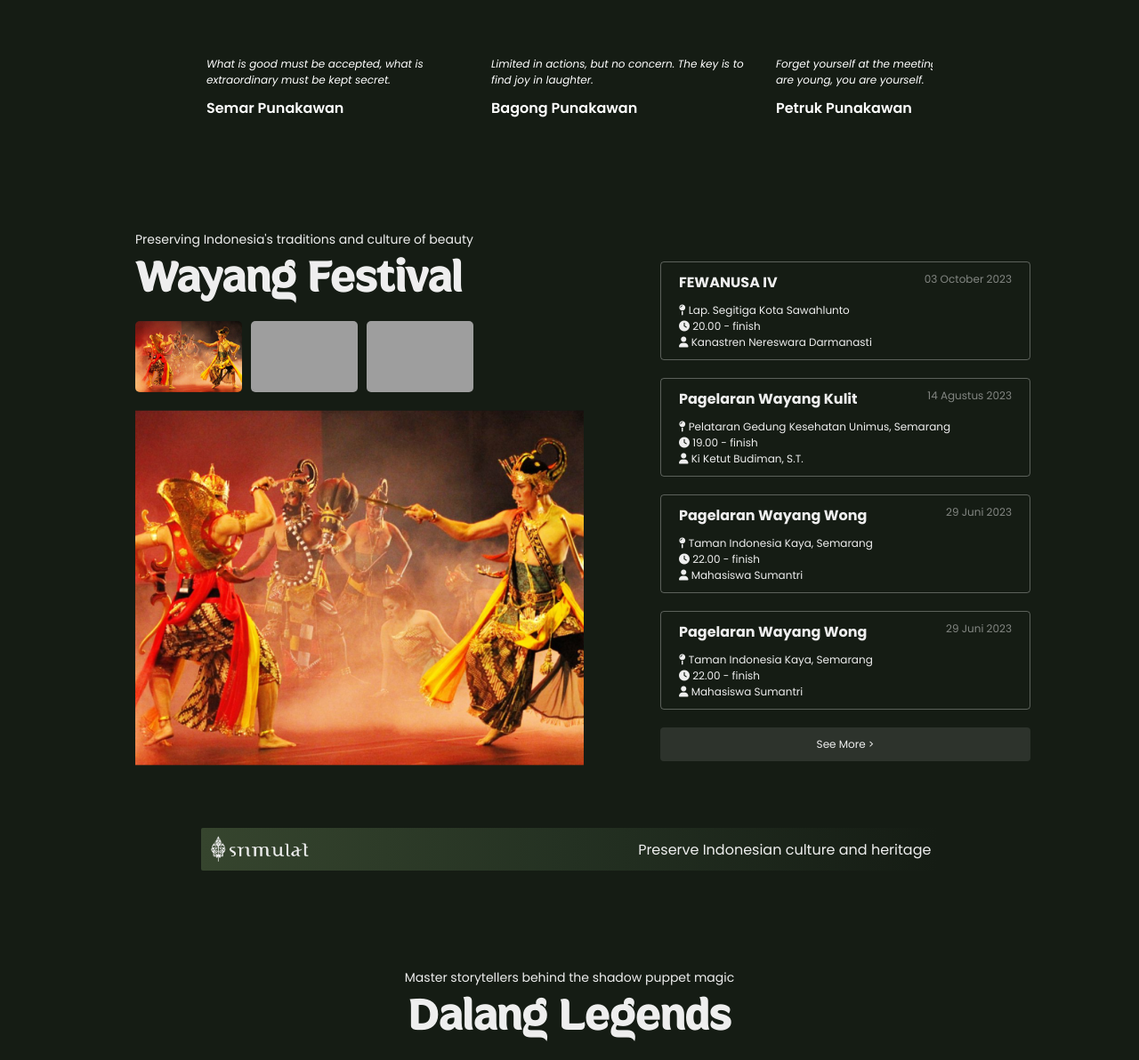
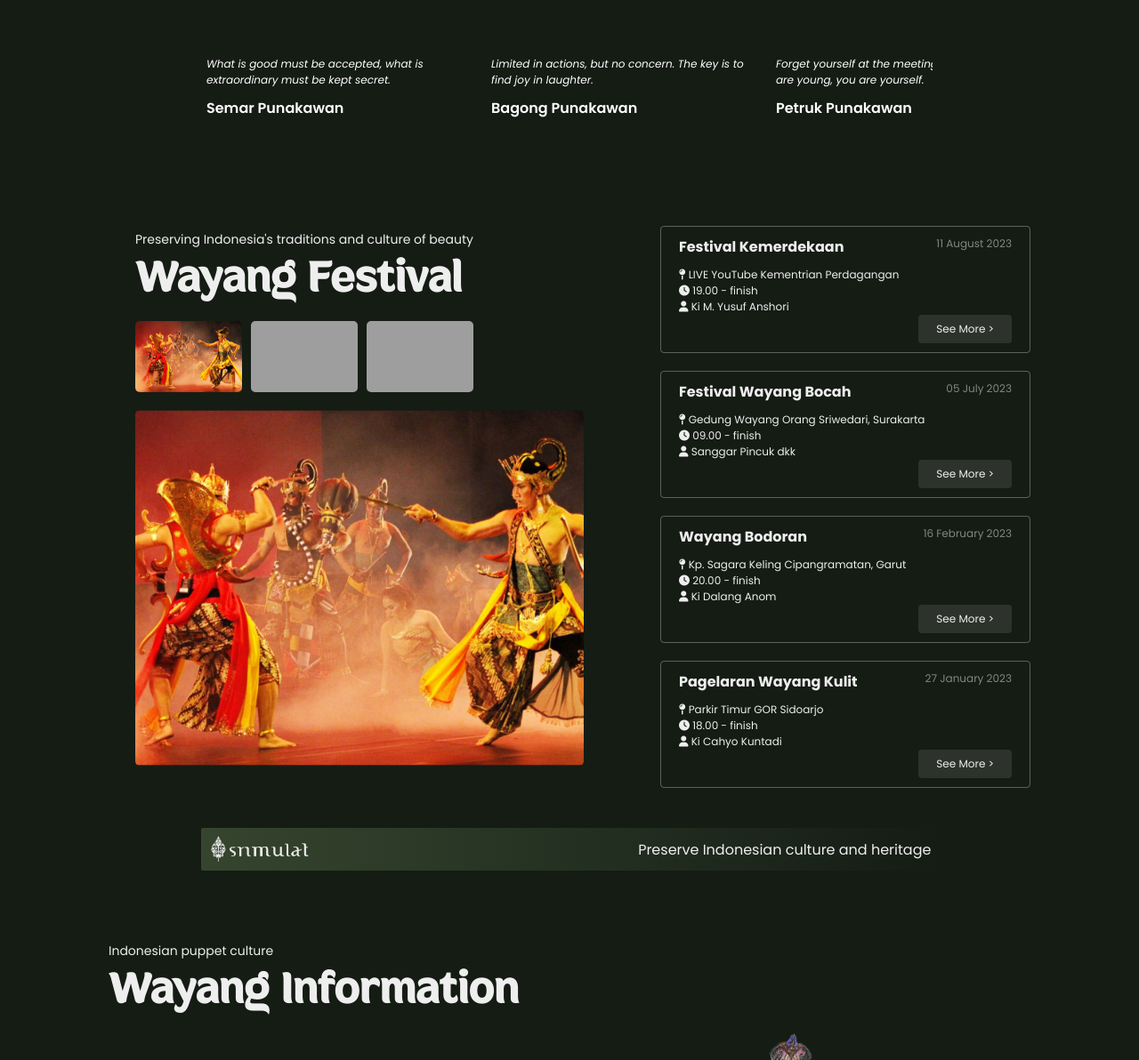
Before and after one commit to msultanalhakim/Srimulat, a PHP site: page / in a window 1280 px wide. Shown: the part 801-1993 px from the top of the page at 89% size. Run offline with PHP 8.4, Linux system fonts and the light colour scheme; some libraries are stand-ins or nearby versions; grey boxes are pictures that could not be loaded.

Commit message:
add wayang section, change festival

```diff
--- a/css/coba.css
+++ b/css/coba.css
@@ -495,6 +495,7 @@ input:checked + .slider:before {
 }
 
 .festival-content .festival-title h3,
+.wayang-content .wayang-title h3,
 .tokoh-content .tokoh-title h3,
 .map-content .map-title h3 {
   color: #eeeeee;
@@ -503,6 +504,7 @@ input:checked + .slider:before {
 }
 
 .festival-content .festival-title p,
+.wayang-content .wayang-title p,
 .tokoh-content .tokoh-title p,
 .map-content .map-title p {
   color: #eeeeee;
@@ -528,6 +537,7 @@ input:checked + .slider:before {
   background:url('../images/wayang-wong.png') no-repeat;
   background-size: cover;
   background-position: center;
+  border-radius: 5px;
 }
 
 .festival-content .festival-list {
@@ -550,9 +560,39 @@ input:checked + .slider:before {
   padding: 10px 20px;
 }
 
-.festival-list .festival-event a {
+.festival-event .festival-event-foot {
+  display: flex;
+  justify-content: end;
+}
+
+.festival-event .festival-event-foot .event-detail {
   text-decoration: none;
   color: #eeeeee;
+  background-color: rgba(255, 255, 255, 0.1);
+  padding: 7px 20px;
+  border-radius: 4px;
+  cursor: pointer;
+}
+
+.festival-event .festival-event-foot .event-detail:hover {
+  background-color: rgba(255, 255, 255, 0.2);
+}
+
+.popup-event {
+  display: none;
+  position: fixed;
+  z-index: 1;
+  width: 100vw;
+  height: 100vh;
+  justify-content: center;
+  align-items: center;
+  background-color: rgba(0, 0, 0, 0.5);
+}
+
+.popup-event img {
+  width: fit-content;
+  height: 80vh;
+  object-fit: cover;
 }
 
 .festival-list .festival-event:hover {
@@ -571,18 +611,6 @@ input:checked + .slider:before {
 
 .festival-list .festival-event .festival-event-head p {
   opacity: 0.5;
-}
-
-.festival-list a.festival-event-foot {
-  display: flex;
-  justify-content: center;
-  width: 100%;
-  background-color: rgba(255, 255, 255, 0.1);
-  padding: 10px 20px;
-  margin-top: 10px;
-  border-radius: 4px;
-  text-decoration: none;
-  color: #eeeeee;
 }
 
 .festival-event .image-title {
--- a/index.html
+++ b/index.html
@@ -43,6 +43,18 @@
     </style>
   </head>
   <body>
+    <div id="popup1" class="popup-event">
+      <img src="images/festival/1.png">
+    </div>
+    <div id="popup2" class="popup-event">
+      <img src="images/festival/2.png">
+    </div>
+    <div id="popup3" class="popup-event">
+      <img src="images/festival/3.png">
+    </div>
+    <div id="popup4" class="popup-event">
+      <img src="images/festival/4.png">
+    </div>
     <nav id="navigation-bar">
       <button id="nav-toggle" class="nav-toggle" style="display: none;">
         <i class="fa-solid fa-list"></i>
@@ -206,82 +218,104 @@
           <p>Preserving Indonesia's traditions and culture of beauty</p>
           <h3 id="festival-title">Wayang Festival</h3>
           <div class="festival-title-image">
-            <img src="images/wayang-wong.png" />
-            <img
-              src="https://asset-2.tstatic.net/jogja/foto/bank/images/sleman-city-hall-gelar-budaya-pagelaran-wayang-kulit.jpg"
-            />
-            <img
-              src="https://pariwisata-arsip.bantulkab.go.id/filestorage/berita/2016/05/tn610/tn610_IMG_9140.JPG"
-            />
+            <img src="images/wayang-wong.png" onclick="changeBackground('images/wayang-wong.png')" />
+            <img src="https://asset-2.tstatic.net/jogja/foto/bank/images/sleman-city-hall-gelar-budaya-pagelaran-wayang-kulit.jpg" onclick="changeBackground('https://asset-2.tstatic.net/jogja/foto/bank/images/sleman-city-hall-gelar-budaya-pagelaran-wayang-kulit.jpg')" />
+            <img src="https://pariwisata-arsip.bantulkab.go.id/filestorage/berita/2016/05/tn610/tn610_IMG_9140.JPG" onclick="changeBackground('https://pariwisata-arsip.bantulkab.go.id/filestorage/berita/2016/05/tn610/tn610_IMG_9140.JPG')" />
           </div>
-          <div class="festival-image-display">
-          </div>
+          <div class="festival-image-display"></div>
         </div>
         <div class="festival-list">
           <div class="festival-event">
-            <a href="">
               <div class="festival-event-head">
-                <b>FEWANUSA IV</b>
-                <p>03 October 2023</p>
+                <b>Festival Kemerdekaan</b>
+                <p>11 August 2023</p>
               </div>
               <p>
-                <i class="fa-solid fa-map-pin"></i> Lap. Segitiga Kota
-                Sawahlunto<br />
-                <i class="fa-solid fa-clock"></i> 20.00 - finish<br />
-                <i class="fa-solid fa-user"></i> Kanastren Nereswara
-                Darmanasti<br />
+                <i class="fa-solid fa-map-pin"></i> LIVE YouTube Kementrian Perdagangan<br />
+                <i class="fa-solid fa-clock"></i> 19.00 - finish<br />
+                <i class="fa-solid fa-user"></i> Ki M. Yusuf Anshori<br />
               </p>
-            </a>
+              <div class="festival-event-foot">
+                <div id="event1" class="event-detail">See More ></div>
+              </div>
           </div>
           <div class="festival-event">
-            <a href="">
-              <div class="festival-event-head">
-                <b>Pagelaran Wayang Kulit</b>
-                <p>14 Agustus 2023</p>
-              </div>
-              <p>
-                <i class="fa-solid fa-map-pin"></i> Pelataran Gedung Kesehatan
-                Unimus, Semarang<br />
-                <i class="fa-solid fa-clock"></i> 19.00 - finish<br />
-                <i class="fa-solid fa-user"></i> Ki Ketut Budiman, S.T.<br />
-              </p>
-            </a>
+            <div class="festival-event-head">
+              <b>Festival Wayang Bocah</b>
+              <p>05 July 2023</p>
+            </div>
+            <p>
+              <i class="fa-solid fa-map-pin"></i> Gedung Wayang Orang Sriwedari, Surakarta<br />
+              <i class="fa-solid fa-clock"></i> 09.00 - finish<br />
+              <i class="fa-solid fa-user"></i> Sanggar Pincuk dkk<br />
+            </p>
+            <div class="festival-event-foot">
+              <div id="event2" class="event-detail">See More ></div>
+            </div>
           </div>
           <div class="festival-event">
-            <a href="">
-              <div class="festival-event-head">
-                <b>Pagelaran Wayang Wong</b>
-                <p>29 Juni 2023</p>
-              </div>
-              <p>
-                <i class="fa-solid fa-map-pin"></i> Taman Indonesia Kaya,
-                Semarang<br />
-                <i class="fa-solid fa-clock"></i> 22.00 - finish<br />
-                <i class="fa-solid fa-user"></i> Mahasiswa Sumantri<br />
-              </p>
-            </a>
+            <div class="festival-event-head">
+              <b>Wayang Bodoran</b>
+              <p>16 February 2023</p>
+            </div>
+            <p>
+              <i class="fa-solid fa-map-pin"></i> Kp. Sagara Keling Cipangramatan, Garut<br />
+              <i class="fa-solid fa-clock"></i> 20.00 - finish<br />
+              <i class="fa-solid fa-user"></i> Ki Dalang Anom<br />
+            </p>
+            <div class="festival-event-foot">
+              <div id="event3" class="event-detail">See More ></div>
+            </div>
           </div>
           <div class="festival-event">
-            <a href="">
-              <div class="festival-event-head">
-                <b>Pagelaran Wayang Wong</b>
-                <p>29 Juni 2023</p>
-              </div>
-              <p>
-                <i class="fa-solid fa-map-pin"></i> Taman Indonesia Kaya,
-                Semarang<br />
-                <i class="fa-solid fa-clock"></i> 22.00 - finish<br />
-                <i class="fa-solid fa-user"></i> Mahasiswa Sumantri<br />
-              </p>
-            </a>
+            <div class="festival-event-head">
+              <b>Pagelaran Wayang Kulit</b>
+              <p>27 January 2023</p>
+            </div>
+            <p>
+              <i class="fa-solid fa-map-pin"></i> Parkir Timur GOR Sidoarjo<br />
+              <i class="fa-solid fa-clock"></i> 18.00 - finish<br />
+              <i class="fa-solid fa-user"></i> Ki Cahyo Kuntadi<br />
+            </p>
+            <div class="festival-event-foot">
+              <div id="event4" class="event-detail">See More ></div>
+            </div>
           </div>
-          <a href="" class="festival-event-foot"> See More > </a>
         </div>
       </div>
       <div class="divider-section">
         <div class="divider-content">
           <img src="images/logo/logo-white-width.png" alt="">
           <span>Preserve Indonesian culture and heritage</span>
+        </div>
+      </div>
+    </div>
+    <div class="wayang-section">
+      <div class="wayang-content">
+        <div class="wayang-title">
+          <p>Indonesian puppet culture</p>
+          <h3 id="wayang-title">Wayang Information</h3>
+        </div>
+        <div class="wayang-gallery">
+          <div class="wayang-left">
+            <b id="wayang-type">Wayang Kulit</b>
+            <p>
+              Material: Chiseled buffalo or goat leather<br />
+              Dimension: Flat, using shadows<br />
+              Origin: Java<br />
+            </p>
+            <iframe src="https://www.youtube.com/embed/SWrEbZN89ZY"></iframe>
+            <div class="wayang-list">
+              <img src="images/wayang/icon/w1.png" onclick="changeContent('images/wayang/kulit.png', 'Wayang Kulit', 'Material: Chiseled buffalo or goat leather\nDimension: Flat, using shadows\nOrigin: Java\n', 'https://www.youtube.com/embed/SWrEbZN89ZY')" />
+            <img src="images/wayang/icon/w2.png" onclick="changeContent('images/wayang/pring.png', 'Wayang Pring', 'Material: Bamboo\nDimension: 3D\nOrigin: Java\n', 'https://www.youtube.com/embed/zaQrKpYdDsI')" />
+            <img src="images/wayang/icon/w3.png" onclick="changeContent('images/wayang/golek.png', 'Wayang Golek', 'Material: Wood\nDimension: 3D\nOrigin: Sunda\n', 'https://www.youtube.com/embed/spY7Hl0xdBI')" />
+            <img src="images/wayang/icon/w4.png" onclick="changeContent('images/wayang/wong.png', 'Wayang Wong', 'Material: - \nDimension: 3D \nOrigin: Java\n', 'https://www.youtube.com/embed/kvErVNG3cKE')" />
+            <img src="images/wayang/icon/w5.png" onclick="changeContent('images/wayang/potehi.png', 'Wayang Potehi', 'Material: Wood\nDimension: 3D\nOrigin: Chinese, Java\n', 'https://www.youtube.com/embed/rQRTxFuQgs8')" />
+            </div>
+          </div>
+          <div class="wayang-right">
+            <img id="wayang-image" src="images/wayang/kulit.png">
+          </div>
         </div>
       </div>
     </div>
@@ -397,6 +431,71 @@
 
     <!-- Initialize Swiper -->
     <script>
+      function changeContent(imageUrl, title, description, videoUrl) {
+        document.getElementById('wayang-image').src = imageUrl;
+        document.getElementById('wayang-type').innerText = title;
+        document.querySelector('.wayang-left p').innerText = description;
+        document.querySelector('.wayang-left iframe').src = videoUrl;
+      }
+
+      const popup1 = document.getElementById("popup1");
+      const popup2 = document.getElementById("popup2");
+      const popup3 = document.getElementById("popup3");
+      const popup4 = document.getElementById("popup4");
+      const event1 = document.getElementById("event1");
+      const event2 = document.getElementById("event2");
+      const event3 = document.getElementById("event3");
+      const event4 = document.getElementById("event4");
+      event1.addEventListener("click", () => {
+        popup1.style.display = "flex";
+      });
+      event2.addEventListener("click", () => {
+        popup2.style.display = "flex";
+      });
+      event3.addEventListener("click", () => {
+        popup3.style.display = "flex";
+      });
+      event4.addEventListener("click", () => {
+        popup4.style.display = "flex";
+      });
+      window.addEventListener("click", (e) => {
+        if (e.target == popup1) {
+          popup1.style.display = "none";
+        }
+        if (e.target == popup2) {
+          popup2.style.display = "none";
+        }
+        if (e.target == popup3) {
+          popup3.style.display = "none";
+        }
+        if (e.target == popup4) {
+          popup4.style.display = "none";
+        }
+      });
+
+      const images = [
+        'images/wayang-wong.png',
+        'https://asset-2.tstatic.net/jogja/foto/bank/images/sleman-city-hall-gelar-budaya-pagelaran-wayang-kulit.jpg',
+        'https://pariwisata-arsip.bantulkab.go.id/filestorage/berita/2016/05/tn610/tn610_IMG_9140.JPG'
+      ];
+
+      let currentIndex = 0;
+
+      function changeBackground(imageUrl) {
+        document.querySelector('.festival-image-display').style.background = `url('${imageUrl}') no-repeat`;
+        document.querySelector('.festival-image-display').style.backgroundSize = 'cover';
+        document.querySelector('.festival-image-display').style.backgroundPosition = 'center';
+        currentIndex = images.indexOf(imageUrl);
+      }
+
+      function autoChangeBackground() {
+        currentIndex = (currentIndex + 1) % images.length;
+        const imageUrl = images[currentIndex];
+        changeBackground(imageUrl);
+      }
+
+      setInterval(autoChangeBackground, 10000);
+
       let swiper = new Swiper(".mySwiper", {
         direction: "vertical",
         effect: "slide",
```
Also changed, not shown: other parts of css/coba.css (+58 -0 lines), images/festival/3.png (added), images/festival/4.png (added), images/wayang/icon/w1.png (added), images/wayang/icon/w2.png (added), images/wayang/icon/w3.png (added), images/wayang/icon/w4.png (added), images/wayang/icon/w5.png (added), 2 other files.
